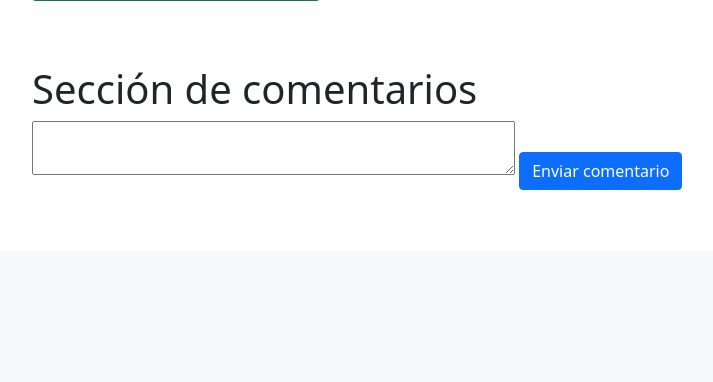
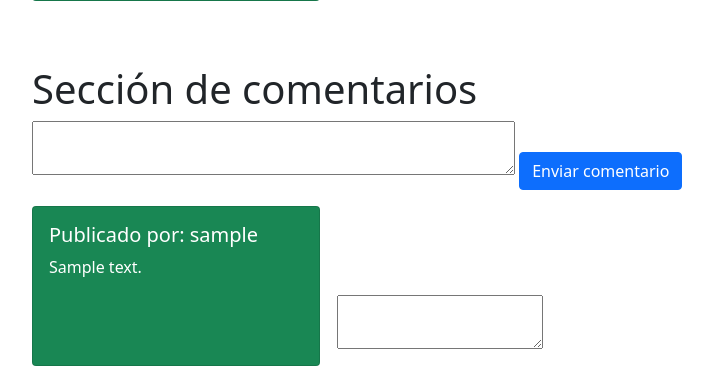
Before and after one commit to JavierDeluxe/prueba_auxiliar-desarrollo, a Django app: page /1/ver_articulo/ in a window 1280 px wide. Shown: the part 549-931 px from the top of the page, without its empty margins (50-763 px from the left). Before the commit the page ends 739 px from the top, so only its background shows below. Run offline with Django 4.2, Linux system fonts and the light colour scheme; tables that the repository leaves empty hold one stand-in row (values such as "Sample post"); grey boxes marked "Sample" are stand-in pictures; some libraries are stand-ins or nearby versions.

Commit message:
terminada prueba

```diff
--- a/article/models.py
+++ b/article/models.py
@@ -7,20 +7,20 @@ class UserProfile(models.Model):
     user = models.OneToOneField(User, on_delete=models.CASCADE)
     photo = models.CharField(max_length=300)
 
-class Comment_second_level(models.Model):
-    author_fk = models.ForeignKey(UserProfile,on_delete=models.CASCADE)
-    text = models.CharField(max_length=1000)
-
-class Comment(models.Model):
-    author_fk = models.ForeignKey(UserProfile, on_delete=models.CASCADE)
-    text = models.CharField(max_length=1000)
-    comment_second_level = models.ForeignKey(Comment_second_level, on_delete=models.CASCADE)
-
 class Article(models.Model):
     title = models.CharField(max_length=1000)
     author_fk = models.ForeignKey(UserProfile, on_delete=models.CASCADE)
     text = models.CharField(max_length=1000)
     image = models.CharField(max_length=1000)
+    date = models.DateField()
     hearts = models.IntegerField()
-    date = models.DateField()
-    comments_fk = models.ForeignKey(Comment, on_delete=models.CASCADE)
+
+class Comment(models.Model):
+    author_fk = models.ForeignKey(UserProfile, on_delete=models.CASCADE)
+    text = models.CharField(max_length=1000)
+    publicacion_fk = models.ForeignKey(Article, on_delete=models.CASCADE)
+
+class Comment_second_level(models.Model):
+    author_fk = models.ForeignKey(UserProfile,on_delete=models.CASCADE)
+    text = models.CharField(max_length=1000)
+    comentario_fk = models.ForeignKey(Comment, on_delete=models.CASCADE)
--- a/article/templates/article/crear_articulo.html
+++ b/article/templates/article/crear_articulo.html
@@ -1,4 +1,3 @@
-<!DOCTYPE html>
 <html>
   <head>
     <link
--- a/article/templates/article/index.html
+++ b/article/templates/article/index.html
@@ -1,4 +1,3 @@
-<!DOCTYPE html>
 <html>
   <head>
     <link
@@ -123,6 +122,11 @@
               class="btn btn-primary"
               >Ver</a
             >
+            <a
+              href="{% url 'article:dar_heart' article.id %}"
+              class="btn btn-primary"
+              >Heart++</a
+            >
           </div>
         </div>
         {% endfor %}
--- a/article/templates/article/ver_articulo.html
+++ b/article/templates/article/ver_articulo.html
@@ -1,5 +1,3 @@
-<!DOCTYPE html>
-<html>
 <head>
     <title>
         Ver articulo
@@ -10,7 +8,7 @@
 <body>
     <header>
         <nav class="navbar navbar-expand-lg navbar-light bg-light">
-          <a class="navbar-brand" href="#">Hackers blog</a>
+          <a class="navbar-brand" href="{% url 'article:index' %}">Hackers blog</a>
           <button
             class="navbar-toggler"
             type="button"
@@ -74,7 +72,7 @@
                     <div class="card-body">
                         <h5 class="card-title">Publicado por: {{comment.author_fk.user.username}}</h5>
                         <p class="card-text">{{comment.text}}</p>
-                        <textarea name="texto" cols="20" style="position: relative; left:18em">
+                        <textarea name="texto-{{comment.id}}" cols="20" style="position: relative; left:18em">
                         </textarea>
                     </div>
                 </div>
--- a/article/urls.py
+++ b/article/urls.py
@@ -12,4 +12,5 @@ urlpatterns = [
     path("<int:id>/ver_articulo/", views.ver_articulo, name="ver_articulo"),
     path("crear_articulo/", views.crear_articulo, name="crear_articulo"),
     path("registro_exitoso", views.registro_exitoso, name="registro_exitoso"),
+    path("<int:id>", views.dar_heart, name="dar_heart"),
 ]
--- a/article/views.py
+++ b/article/views.py
@@ -1,7 +1,7 @@
 from cmath import phase
 from pyexpat.errors import messages
 from unicodedata import name
-from django.shortcuts import redirect, render
+from django.shortcuts import redirect, render, get_object_or_404
 from .models import *
 from django.contrib.auth import login, logout, authenticate
 from .forms import RegistroForm
@@ -47,17 +47,14 @@ def cerrar_sesion(request):
 
 def ver_articulo(request, id):
     articulo = Article.objects.get(pk=id)
-    comentarios = articulo.comments_fk
+    comentarios = Comment.objects.filter(publicacion_fk_id=id)
     if request.method == 'POST':
         author = articulo.author_fk
         texto = request.POST.get('texto')
-        comentario = Comment(author_fk=author,text =texto)
+        comentario = Comment(author_fk=author,text =texto,publicacion_fk=articulo)
         comentario.save()
-        print(articulo.comments_fk)
-        if(articulo.comments_fk is None):
-            comentarios.add(comentario)
         redirect("article/ver_articulo.html",{"articulo":articulo})
-    return render(request, "article/ver_articulo.html", {"articulo":articulo})
+    return render(request, "article/ver_articulo.html", {"articulo":articulo,"comentarios":comentarios})
 
 
 
@@ -69,10 +66,22 @@ def crear_articulo(request):
         foto = request.POST.get('foto')
         author = UserProfile.objects.get(user_id=id_usuario)
         fecha = datetime.now()
-        art = Article(title=titulo,author_fk=author,text=texto,image=foto,hearts=0,date=fecha)
+        art = Article(title=titulo,author_fk=author,text=texto,image=foto,date=fecha)
         art.save()
+        comment = Comment(author_fk=author, text="Comentario necesario",publicacion_fk=art)
+        comment.save()
+        second_comment = Comment_second_level(author_fk=author, text="Comentario necesario",comentario_fk=comment)
+        second_comment.save()
         return redirect("/")
     return render(request, "article/crear_articulo.html",{})
 
 def registro_exitoso(request):
     return render(request, "article/registro_exitoso.html",{})
+
+def dar_heart(request, id):
+    user = request.user.id
+    print(user)
+    seleccionado = get_object_or_404(Article, pk=id)
+    seleccionado.hearts = seleccionado.hearts+1
+    seleccionado.save()
+    return redirect("/")
```
Also changed, not shown: article/migrations/0021_alter_article_comments_fk_and_more.py (added), article/migrations/0022_alter_article_comments_fk_and_more.py (added), article/migrations/0023_remove_article_comments_fk_comment_publicacion_fk.py (added), article/migrations/0024_remove_comment_comment_second_level_and_more.py (added), article/migrations/0025_remove_article_hearts_heart.py (added), article/migrations/0026_article_hearts_delete_heart.py (added).
